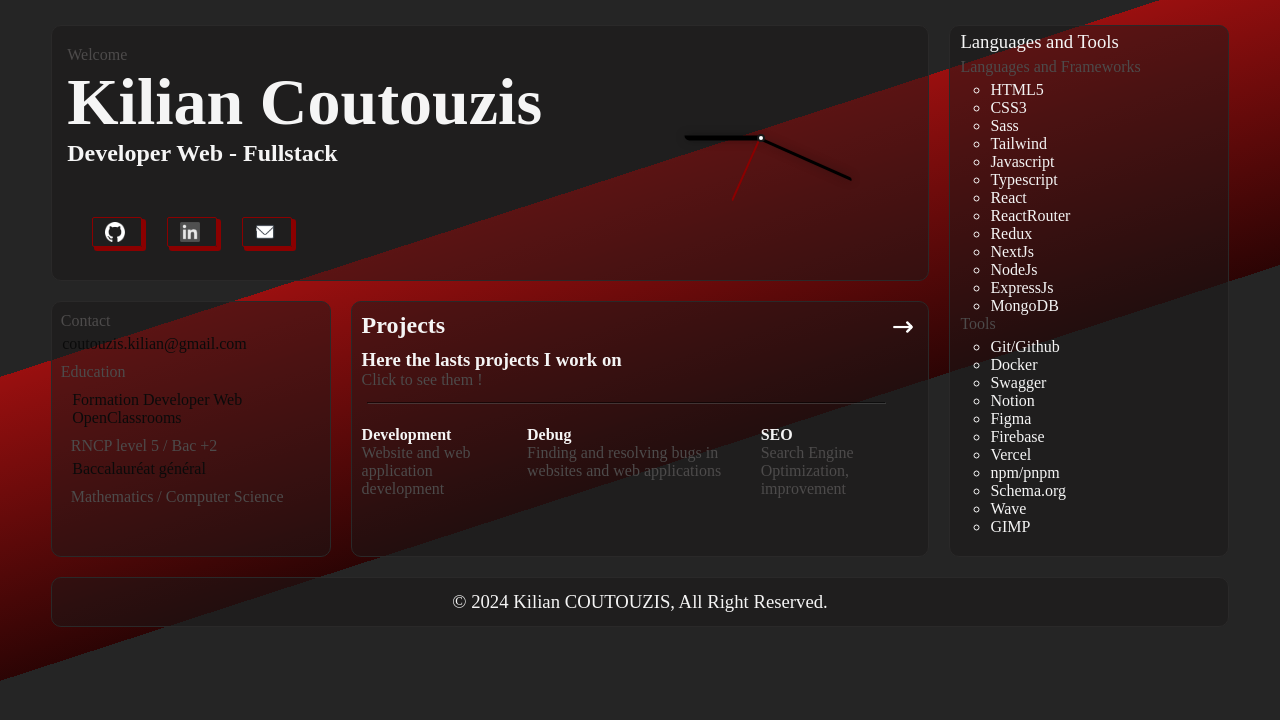
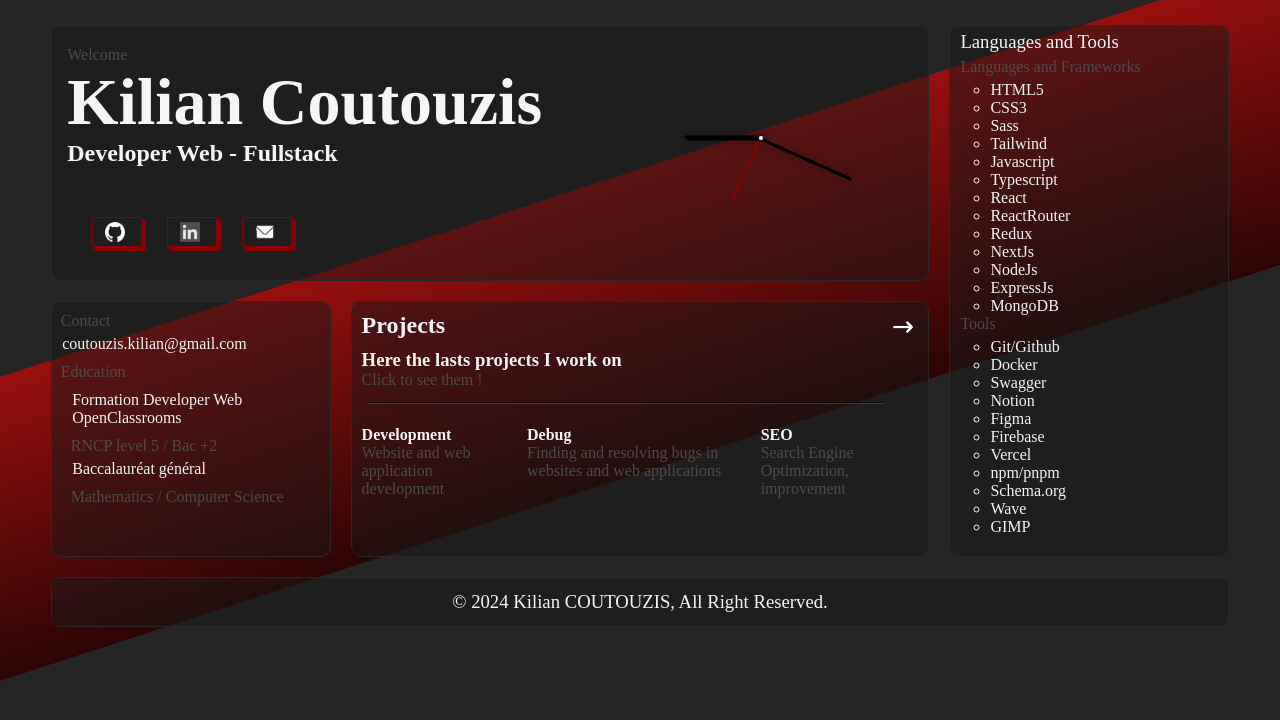
Before and after one commit to Epouvaantail/portfolio, a React (Create React App) app: page / in a window 1280 px wide. Shown: the top 720 px of the page. Built offline with nearby package versions, Linux system fonts and the light colour scheme; a web font is replaced by a local one.

Commit message:
mistake correction

```diff
--- a/src/App.css
+++ b/src/App.css
@@ -253,7 +253,6 @@ li:hover {
   margin-top: 5px;
   margin-left: 10px;
   font-weight: 200;
-  filter: invert(100%);
 }
 
 .contact ul {
```
